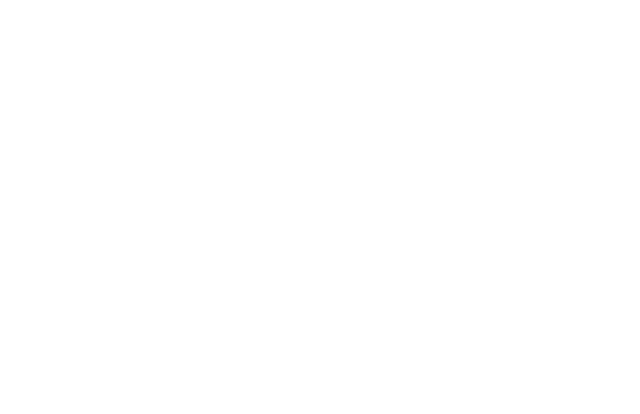
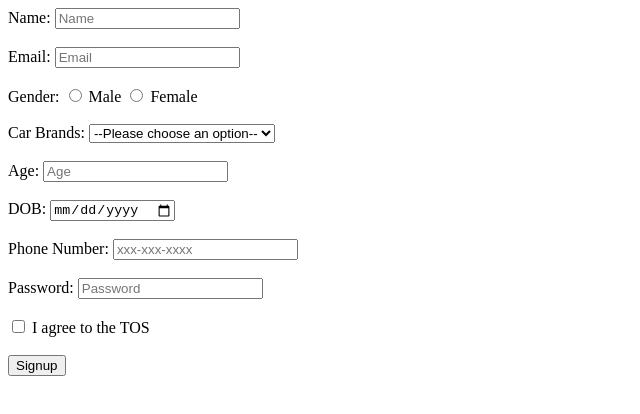
Before and after one commit to acciojob/signup-form-car-HemanthGit01, a website: page main.html in a window 1280 px wide. Shown: the whole page, without its empty margins (0-640 px from the left). Drawn offline with Linux system fonts and the light colour scheme.

Commit message:
created a submission

```diff
--- a/main.html
+++ b/main.html
@@ -1,16 +1,70 @@
 <!DOCTYPE html>
-
 <html>
 
 <head>
 	<link rel="stylesheet" href="styles.css">
+	<title>Signup Form</title>
 </head>
 
 <body>
-	<!-- the entire body must be written by student -->
-    <script type="text/javascript" src="./script.js">
-</script>
+	<form action="/submit" method="post">
+		<!-- Name Field -->
+		<label for="name">Name:</label>
+		<input type="text" id="name" name="name" placeholder="Name" required>
+		<br><br>
 
+		<!-- Email Field -->
+		<label for="email">Email:</label>
+		<input type="email" id="email" name="email" placeholder="Email" required>
+		<br><br>
+
+		<!-- Gender Field -->
+		<label>Gender:</label>
+		<input type="radio" id="gender_m" name="gender" value="male" required>
+		<label for="gender_m">Male</label>
+		<input type="radio" id="gender_f" name="gender" value="female" required>
+		<label for="gender_f">Female</label>
+		<br><br>
+
+		<!-- Car Brands Field -->
+		<label for="cars">Car Brands:</label>
+		<select id="cars" name="cars" required>
+			<option value="" disabled selected>--Please choose an option--</option>
+			<option value="toyota">Toyota</option>
+			<option value="honda">Honda</option>
+			<option value="bmw">BMW</option>
+			<option value="audi">Audi</option>
+		</select>
+		<br><br>
+
+		<!-- Age Field -->
+		<label for="age">Age:</label>
+		<input type="number" id="age" name="age" placeholder="Age" required>
+		<br><br>
+
+		<!-- DOB Field -->
+		<label for="dob">DOB:</label>
+		<input type="date" id="dob" name="dob" required>
+		<br><br>
+
+		<!-- Phone Number Field -->
+		<label for="tel">Phone Number:</label>
+		<input type="tel" id="tel" name="tel" placeholder="xxx-xxx-xxxx" pattern="[0-9]{3}-[0-9]{3}-[0-9]{4}">
+		<br><br>
+
+		<!-- Password Field -->
+		<label for="password">Password:</label>
+		<input type="password" id="password" name="password" placeholder="Password" required>
+		<br><br>
+
+		<!-- TOS Checkbox -->
+		<input type="checkbox" id="tos" name="tos" required>
+		<label for="tos">I agree to the TOS</label>
+		<br><br>
+
+		<!-- Submit Button -->
+		<button type="submit">Signup</button>
+	</form>
 </body>
 
 </html>
```
